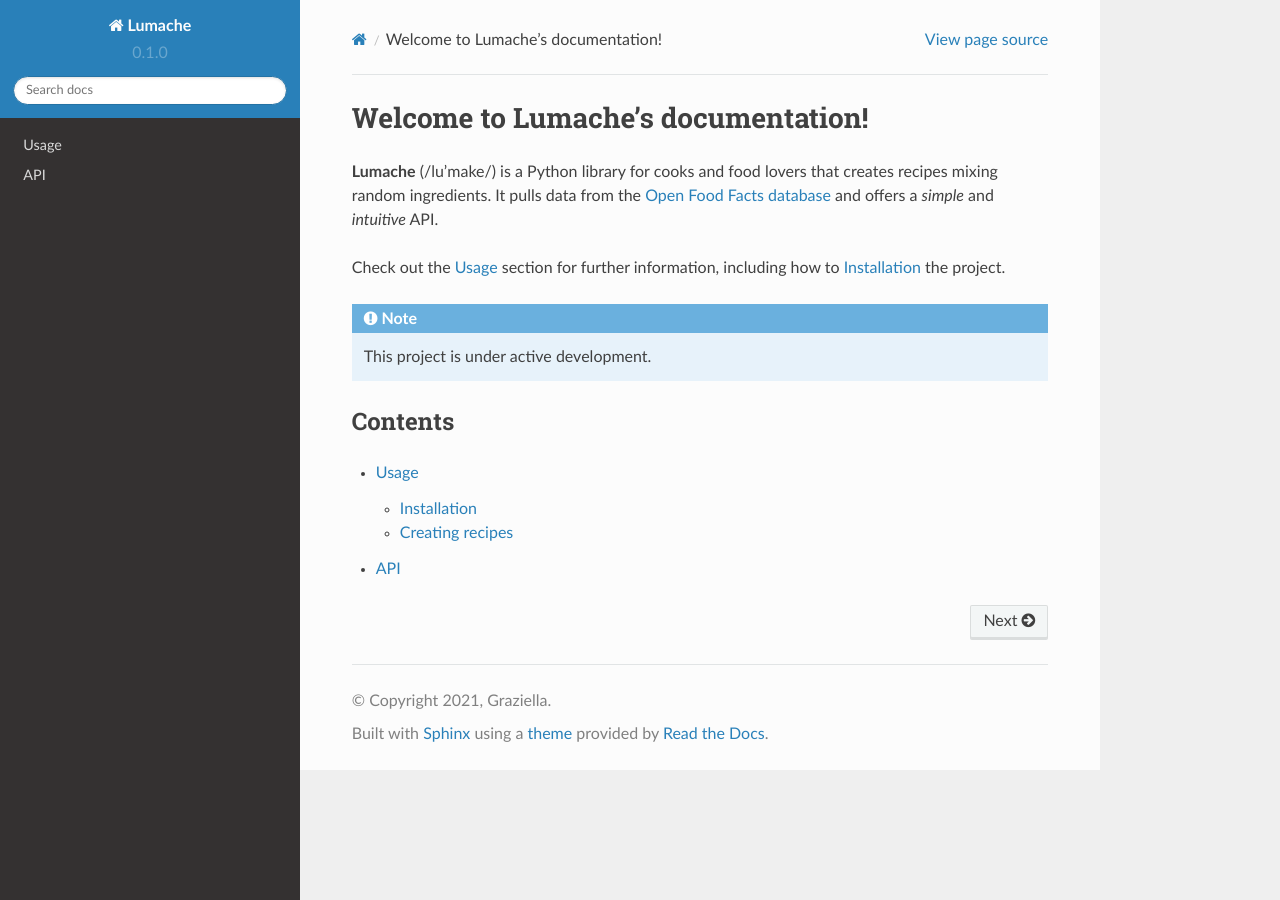
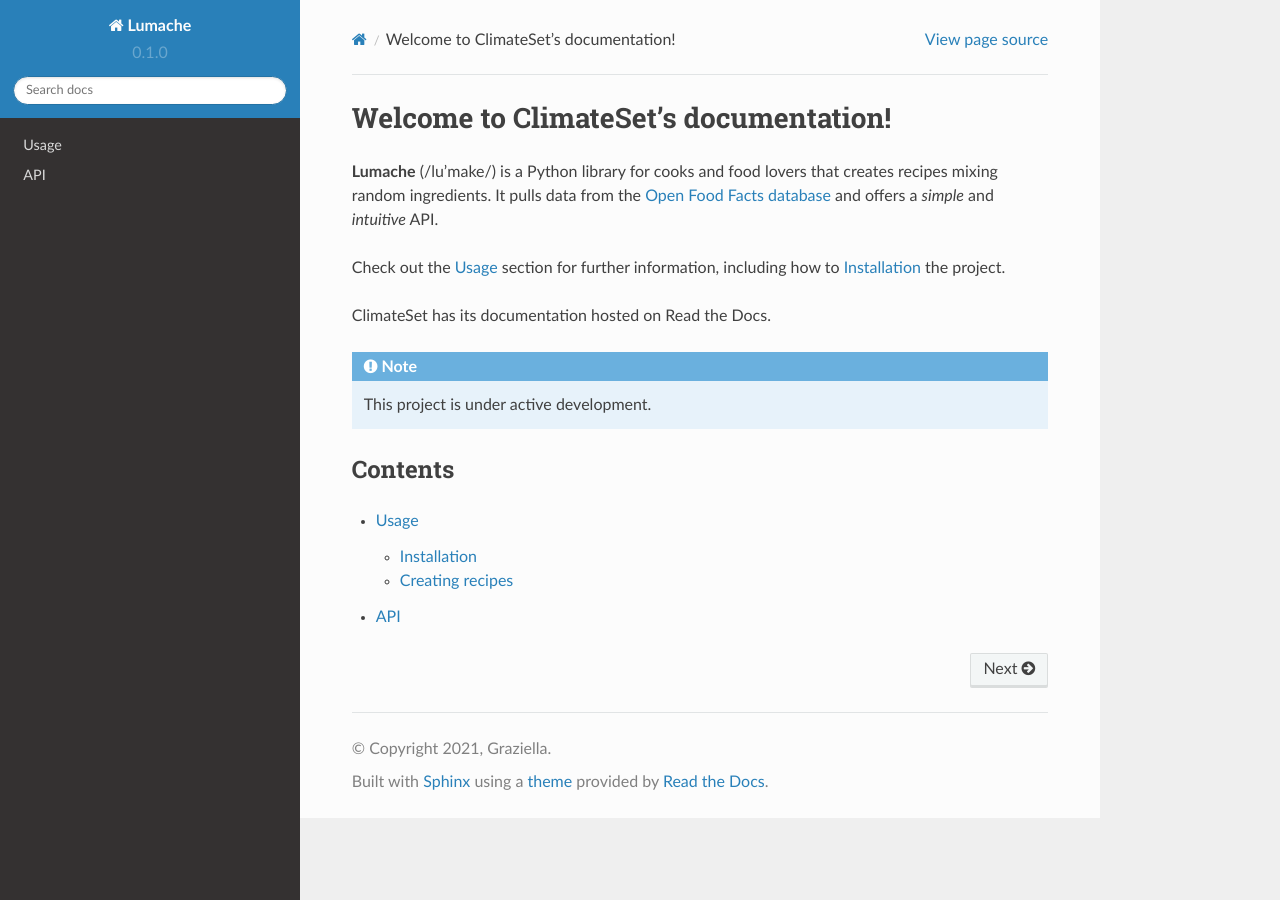
Before and after one commit to IlijaTrajkovic/ClimateSet, a Sphinx documentation site: the page built from docs/source/index.rst, in a window 1280 px wide. Built offline with Sphinx 7.4.7 and the Read the Docs theme 2.0.0, drawn with Linux system fonts in a browser that asks for light colours.

Commit message:
Update index.rst

```diff
--- a/docs/source/index.rst
+++ b/docs/source/index.rst
@@ -1,4 +1,4 @@
-Welcome to Lumache's documentation!
+Welcome to ClimateSet's documentation!
 ===================================
 
 **Lumache** (/lu'make/) is a Python library for cooks and food lovers
@@ -8,6 +8,8 @@
 
 Check out the :doc:`usage` section for further information, including
 how to :ref:`installation` the project.
+
+ClimateSet has its documentation hosted on Read the Docs.
 
 .. note::
 
```
